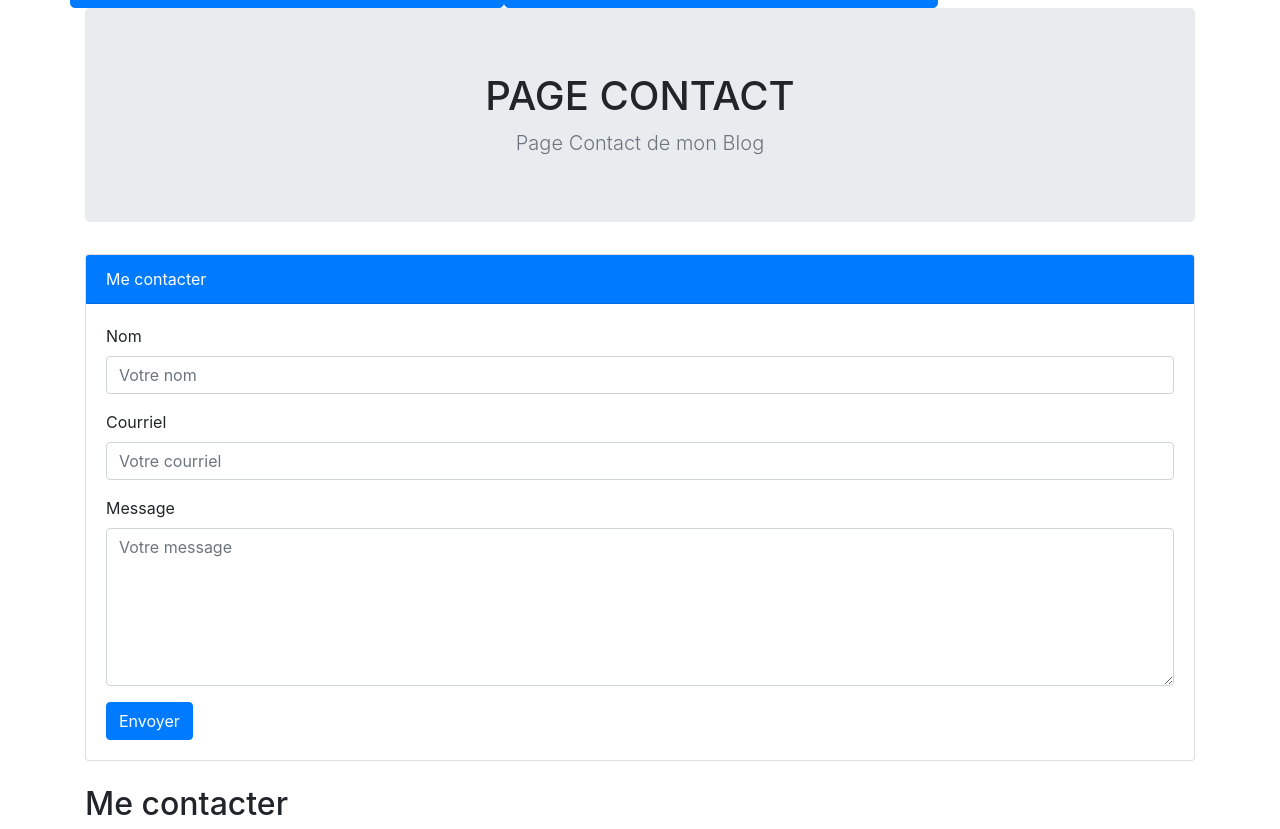
After one commit to Gregory2911/OC_Projet5, a PHP site: template view/Contact/formContactView.php in a window 1280 px wide. The commit adds this page. Shown: the part 796-1625 px from the top of the page. Run offline with PHP 8.4, Linux system fonts and the light colour scheme; the template is opened without the code that fills it, so the values that code supplies are empty; some libraries are stand-ins or nearby versions.

Commit message:
correction of bugs on register member / integration of a form contact

```diff
--- a/Controler/ConnexionControler.php
+++ b/Controler/ConnexionControler.php
@@ -1,6 +1,6 @@
 <?php
 session_start();
-require_once('framework/Configuration.php');
+//require_once('framework/Configuration.php');
 require_once('framework/Controler.php');
 require_once('model/MemberManager.php');
 
--- a/framework/Controler.php
+++ b/framework/Controler.php
@@ -1,7 +1,7 @@
 <?php
 
-require_once 'Request.php';
-require_once 'view/frontend/View.php';
+//require_once 'Request.php';
+//require_once 'view/frontend/View.php';
 
 abstract class Controler
 {
--- a/framework/Router.php
+++ b/framework/Router.php
@@ -1,7 +1,7 @@
 <?php
 
 require_once 'Request.php';
-require_once 'view/frontend/View.php';
+require_once 'View.php';
 
 class Router
 {
--- /dev/null
+++ b/view/Contact/formContactView.php
@@ -0,0 +1,48 @@
+<div class="container">
+
+    <!--<?php if($message) :?>
+        <?php echo $message; ?>
+    <?php endif;?>-->
+
+<section class="jumbotron text-center" id="formContact">
+    <div class="container">
+        <h1 class="jumbotron-heading">PAGE CONTACT</h1>
+        <p class="lead text-muted mb-0">Page Contact de mon Blog</p>
+    </div>
+</section>
+
+
+    <div class="row" id="formContact">
+            <div class="col">
+                <div class="card mb-4">
+                    <div class="card-header bg-primary text-white"><i class="fa fa-envelope"></i> Me contacter
+                    </div>
+                    <div class="card-body">
+                        <form action="./?action=contact.postEmail" method="POST">
+                            <div class="form-group">
+                                <label for="name">Nom</label>
+                                <input type="text" class="form-control" name="name" id="name" value="" placeholder="Votre nom">
+                            </div>
+                            <div class="form-group">
+                                <label for="email">Courriel</label>
+                                <input type="text" class="form-control" name="email" id="email" value="" placeholder="Votre courriel">
+
+                            </div>
+                            <div class="form-group">
+                                <label for="message">Message</label>
+                                <textarea class="form-control" name="message" id="message" rows="6" placeholder="Votre message"></textarea>
+                            </div>
+
+                            <div class="form-group">
+                                <!--<div class="g-recaptcha" data-sitekey="<?php echo CLEF_CLIENT; ?>"></div>-->
+                            </div>
+
+                            <div class="mx-auto">
+                            <button type="submit" class="btn btn-primary text-right">Envoyer</button></div>
+                        </form>
+                    </div>
+                </div>
+            </div>
+     </div>
+
+</div>
--- a/view/frontend/commentView.php
+++ b/view/frontend/commentView.php
@@ -10,14 +10,14 @@ while ($data = $comment->fetch())
     <form action="frontend/updateComment/<?= $data['id'] ?>" method="post">
         <div>
             <label for="author">Auteur</label><br />
-            <input type="text" id="author" name="author" value="<?=$data['author'] ?>" />
+            <input type="text" id="author" name="author" value="<?=$this->sanitize($data['author']); ?>" />
         </div>
         <div>
             <label for="comment">Commentaire</label><br />
-            <textarea id="comment" name="comment"></textarea>
+            <textarea id="comment" name="comment"><?= $this->sanitize($data['comment']);?></textarea>
         </div>
         <div>
-            <input type="submit" />
+            <input type="submit" value="Modifier"/>
         </div>
     </form>
 <?php
--- a/view/frontend/template.php
+++ b/view/template.php
@@ -1,5 +1,5 @@
 <?php
-session_start();
+//session_start();
 ?>
 <!DOCTYPE html>
 <html>
@@ -15,7 +15,7 @@ session_start();
 
 	<!--Menu de navigation-->
 	<nav id="essai" class="navbar navbar-light bg-light navbar-expand-lg sb-navbar sticky-top">
-		<a class="navbar-brand" id="logo" href="#">
+		<a class="navbar-brand" id="logo" href="frontend/listPosts">
 			<!--<img src="header.png" alt="logo festival film plein air">-->
 			<h1 id="sloganMenu"> | Grégory AGNAN | </h1>
 		</a>
@@ -25,15 +25,15 @@ session_start();
 
 		<div class="collapse navbar-collapse" id="navbarSupportedContent">
 			<div class="navbar-nav ml-auto">
-				<a class="nav-link" href="#">Mon Blog</a>
+				<a class="nav-link" href="frontend/listPosts/#blog">Mon Blog</a>
 				<a class="nav-link" href="#">A propos</a>
 				<a class="nav-link" href="#">Mon parcours</a>
-				<a class="nav-link" href="#">Contact</a>
+				<a class="nav-link" href="contact/formContact/#formContact">Contact</a>
 				<?php
 
 					if (isset($_SESSION) && !empty($_SESSION['pseudo']))
 					{
-						echo '<p>Bonjour '.$_SESSION['pseudo'].' !</p>';
+						echo '<p>Bonjour '. $this->sanitize($_SESSION['pseudo']) .' !</p>';
 						echo '<a class="nav-link" href="connexion/deconnexion">Deconnexion</a>';
 					}
 					else
@@ -93,7 +93,7 @@ session_start();
     						<input type="submit" value="Connexion">
         				</p>
        				</form>
-       				<button data-toggle="modal" href="#inscription" class="btn btn-primary inscription">Inscription</button>
+       				<button data-toggle="modal" href="#inscription" class="btn btn-primary inscription" id="suivant">Inscription</button>
 	      		</div>
 	    	</div>
 	  	</div>
@@ -130,7 +130,7 @@ session_start();
         					<input type="text" name="password" id="password" placeholder="mot de passe"/>
 						</p>
         				<p>
-    						<input type="submit" value="Connexion">
+    						<input type="submit" value="Inscription">
         				</p>
        				</form>
        			</div>
@@ -143,12 +143,12 @@ session_start();
  	<!--Section coordonnées-->
  	<section id="coordonnées">
  		<div class="container">
- 			<h2 class="titreSection">Nous contacter</h2>
+ 			<h2 class="titreSection">Me contacter</h2>
 	 		<div class="row">
 	 			<div class="col-lg-6">
-	 				<strong>Association des films de plein air</strong>
-	 				<p>14 rue de Lisbonne<br/>75008 Paris</p>
-	 				<p>06 06 06 06 06</p>
+	 				<strong>Grégory AGNAN</strong>
+	 				<p>01 impasse des jardins de coavou<br/>22980 Vildé Guingalan</p>
+	 				<p>06 43 80 11 24</p>
 	 				<p>
 	 					<a href="mailto:contact@filmsdepleinair.org">contact@filmsdepleinair.org</a>
 	 				</p>
@@ -163,7 +163,7 @@ session_start();
 
 
  	<footer>
- 		<p>Association des films de plein air</p>
+ 		<p>Grégory AGNAN</p>
  	</footer>
 
 </body>
@@ -182,6 +182,10 @@ session_start();
 		$("#btnNews").popover({placement:'bottom',trigger:'hover'});
 	});
 
+	$("#suivant").click(function() {
+		$('#connexion').modal('hide');
+		//$('#inscription').modal('show');
+	});
 
 </script>
 </html>
```
Also changed, not shown: Controler/ContactControler.php (added, +12 -0 lines), Controler/FrontendControler.php (+28 -6 lines), framework/View.php (renamed from view/frontend/View.php, +8 -2 lines), model/CommentManager.php (+4 -4 lines), view/frontend/listPostsView.php (+6 -4 lines), view/frontend/postView.php (+18 -7 lines).
